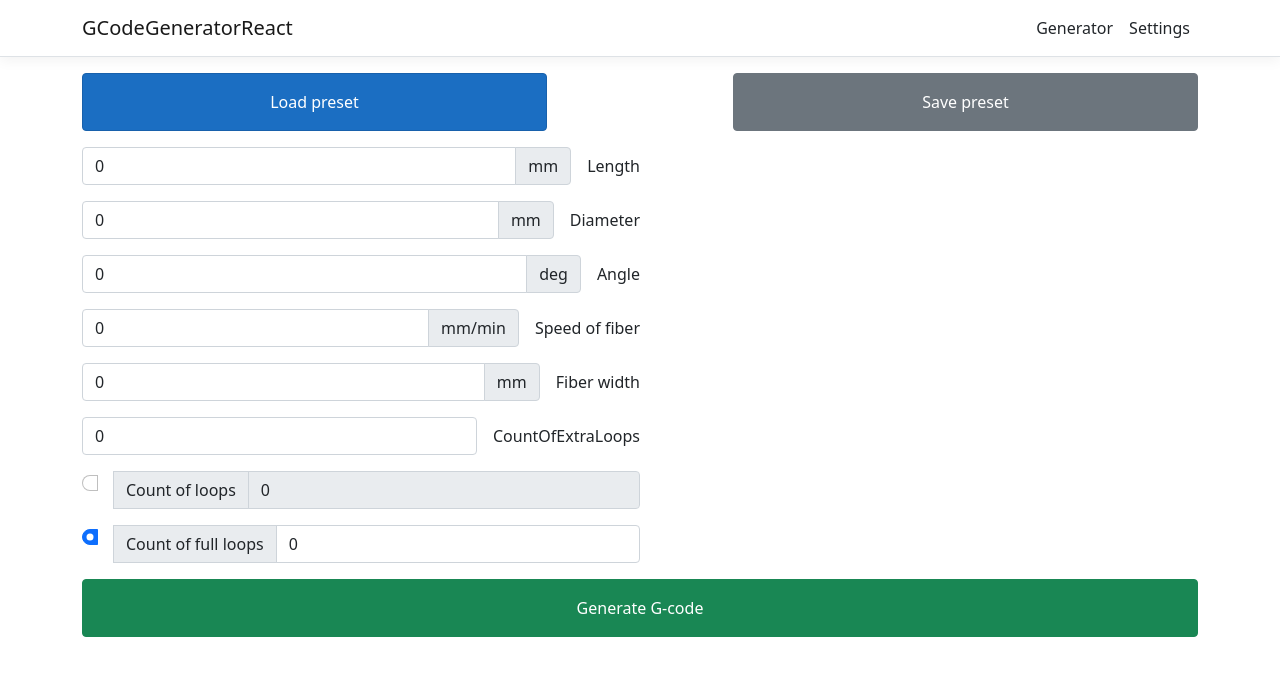
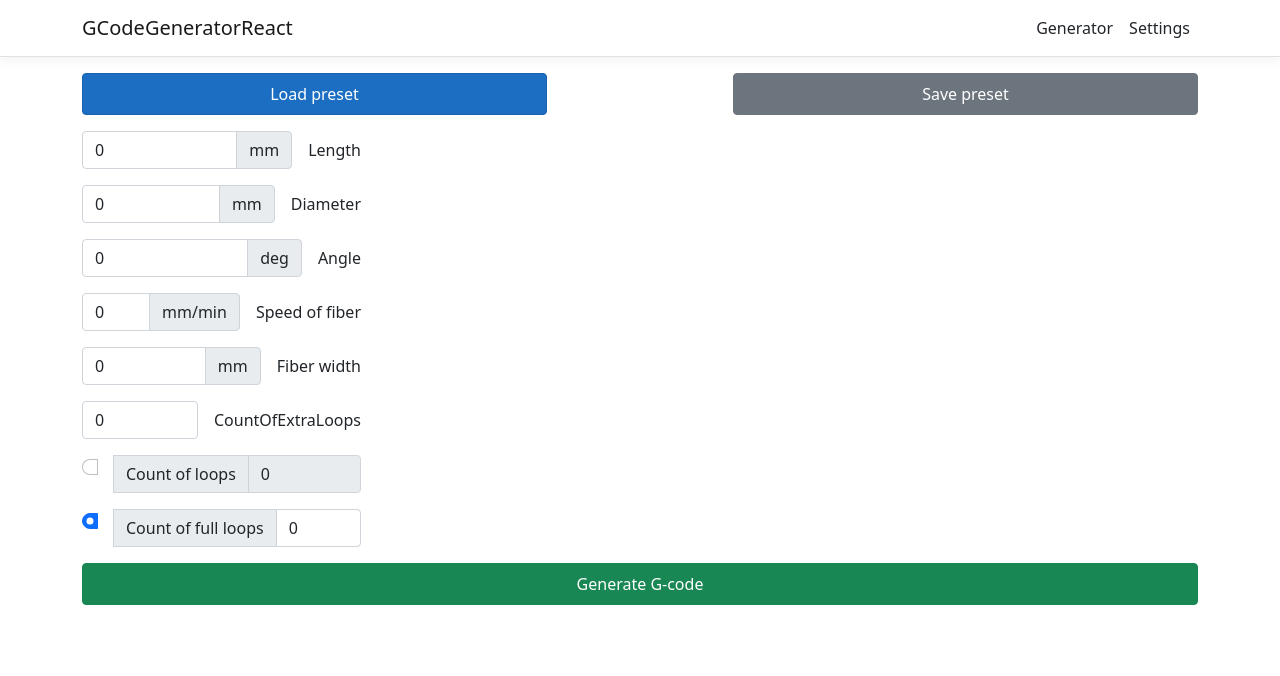
Before and after one commit to RevenkoD/GcodeGenerator, a React (Create React App) app in the folder ReactCore/GCodeGeneratorReact/GCodeGeneratorReact/ClientApp/: page / in a window 1280 px wide. Shown: the top 676 px of the page. Built offline with nearby package versions, Linux system fonts and the light colour scheme.

Commit message:
add initial styles and position

```diff
--- a/ReactCore/GCodeGeneratorReact/GCodeGeneratorReact/ClientApp/src/components/Generator.js
+++ b/ReactCore/GCodeGeneratorReact/GCodeGeneratorReact/ClientApp/src/components/Generator.js
@@ -51,6 +51,8 @@ export class Generator extends Component {
 						Save preset
 					</button>
 				</div>
+				<div className='generator__body'>
+					<div className='generator__body-inputs col-6'>
 						<div className='generator__inputs col-6'>
 							<div className="input-group mb-3">
 								<input
@@ -176,7 +178,9 @@ export class Generator extends Component {
 								/>
 							</div>
 						</div>
-
+					</div>
+					<div className='generator__body-imgs col-6'></div>
+				</div>
 
 				<div className='generator__gcode'>
 					<button
--- a/ReactCore/GCodeGeneratorReact/GCodeGeneratorReact/ClientApp/src/components/generator.css
+++ b/ReactCore/GCodeGeneratorReact/GCodeGeneratorReact/ClientApp/src/components/generator.css
@@ -7,7 +7,7 @@
 }
 .generator__loadsave .btn,
 .generator__gcode .btn{
-	padding: 1rem 0;
+	padding: 0.5rem 0;
 }
 .generator__gcode{}
 .generator__inputs{
@@ -31,3 +31,8 @@
 	border-top-right-radius: none;
    border-bottom-right-radius: none;
 }
+
+.generator__body{
+	display: flex;
+	flex-direction: row;
+}
```
Lines whose indentation alone changed are shown as unchanged.
